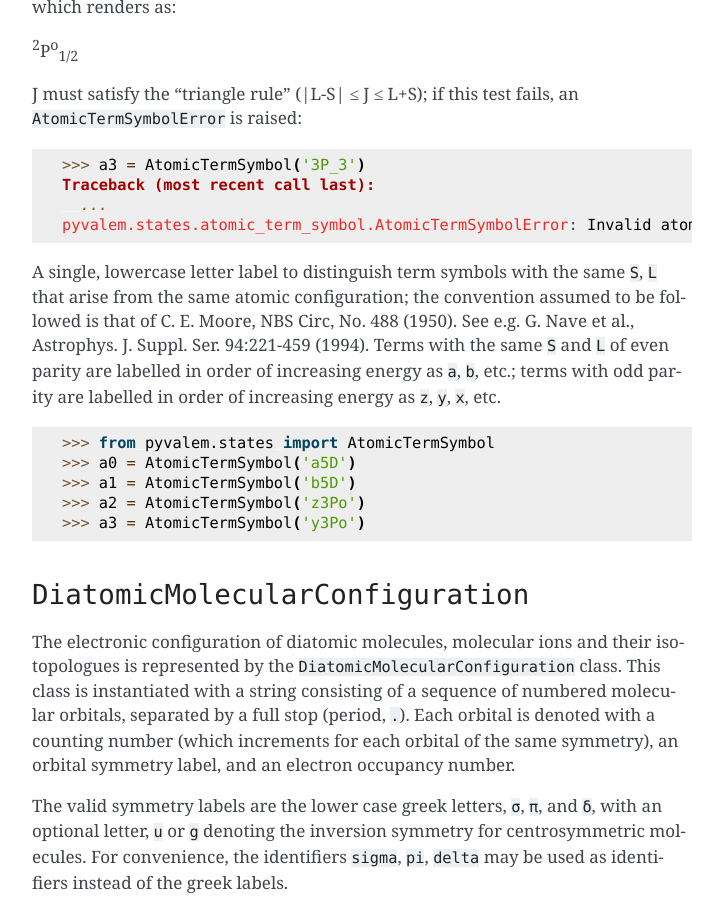
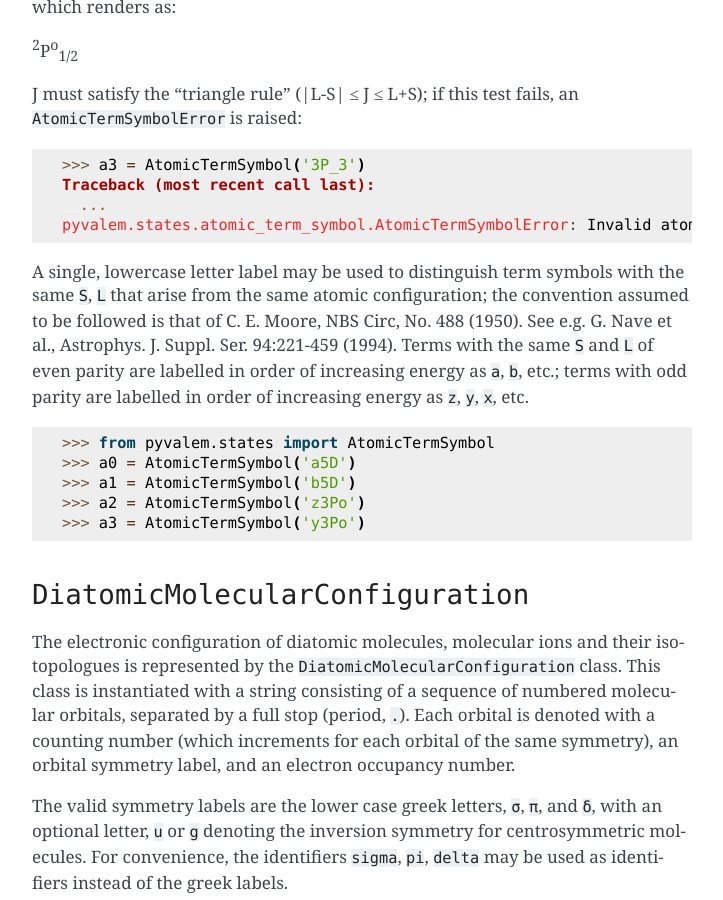
Before and after one commit to xnx/pyvalem, a Sphinx documentation site: the page built from docs/source/states.rst, in a window 1280 px wide and 900 px high, scrolled down 2402 px. Shown: the whole window, without its empty margins (388-1111 px from the left). Built offline with Sphinx 7.4.7, drawn with Linux system fonts in a browser that asks for light colours.

Commit message:
Fix typo in documentation

```diff
--- a/docs/source/states.rst
+++ b/docs/source/states.rst
@@ -140,7 +140,7 @@ J must satisfy the "triangle rule" (\|L-S\| ≤ J ≤ L+S); if this test fails,
       ...
     pyvalem.states.atomic_term_symbol.AtomicTermSymbolError: Invalid atomic term symbol: 3P_3 |L-S| <= J <= L+S must be satisfied.
 
-A single, lowercase letter label to distinguish term symbols with the same ``S``, ``L`` that arise from the same atomic configuration; the convention assumed to be followed is that of C. E. Moore, NBS Circ, No. 488 (1950). See e.g. G. Nave et al., Astrophys. J. Suppl. Ser. 94:221-459 (1994). Terms with the same ``S`` and ``L`` of even parity are labelled in order of increasing energy as ``a``, ``b``, etc.; terms with odd parity are labelled in order of increasing energy as ``z``, ``y``, ``x``, etc.
+A single, lowercase letter label may be used to distinguish term symbols with the same ``S``, ``L`` that arise from the same atomic configuration; the convention assumed to be followed is that of C. E. Moore, NBS Circ, No. 488 (1950). See e.g. G. Nave et al., Astrophys. J. Suppl. Ser. 94:221-459 (1994). Terms with the same ``S`` and ``L`` of even parity are labelled in order of increasing energy as ``a``, ``b``, etc.; terms with odd parity are labelled in order of increasing energy as ``z``, ``y``, ``x``, etc.
 
 .. code-block:: pycon
 
```
